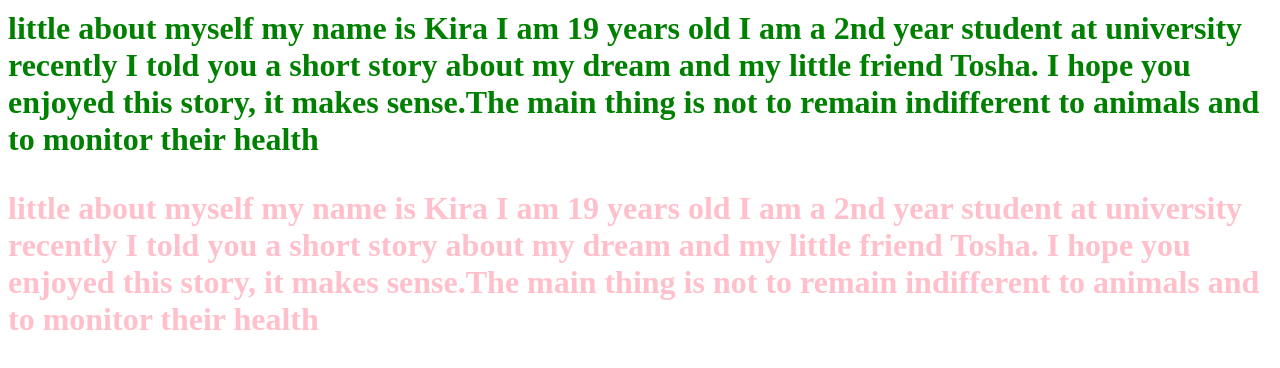
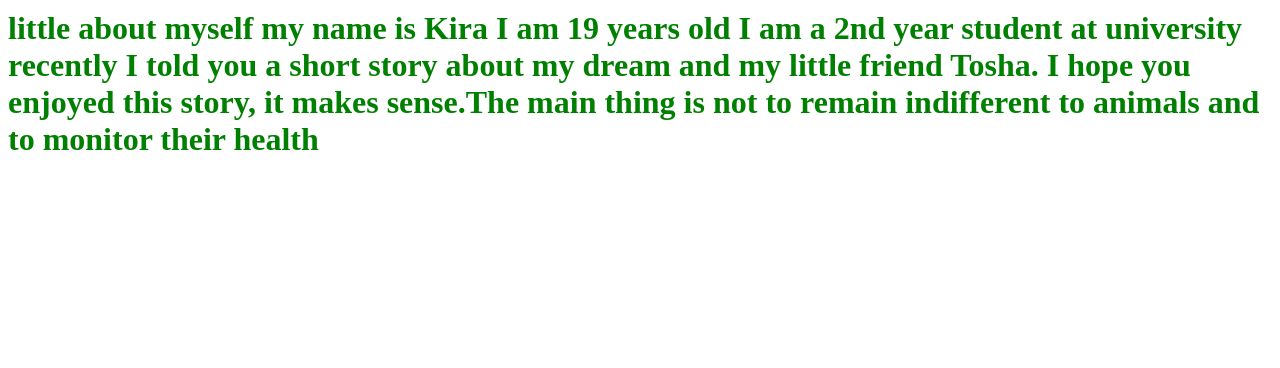
Before and after one commit to 2606243010KE200/CSS1, a plain HTML site: page index.html in a window 1280 px wide. Shown: the part 1040-1408 px from the top of the page. After the commit the page ends 1230 px from the top, so only its background shows below. Drawn offline with Linux system fonts and the light colour scheme.

Commit message:
Update index.html

```diff
--- a/index.html
+++ b/index.html
@@ -21,7 +21,5 @@ My cat is already 5 years old and now he enjoys life and believes that miracles
 <img src ="https://cn15.nevsedoma.com.ua/photo/12/1218/305_files/406ff6c8bd17e6d7a68c9f9a68949531.jpg">
 <p style ="color:green">little about myself my name is Kira I am 19 years old I am a 2nd year student at university recently I told you a short story about my dream and my little friend Tosha. I hope you enjoyed this story, it makes sense.The main thing is not to remain indifferent to animals and to monitor their health
 </p>
-<p style ="color:pink">little about myself my name is Kira I am 19 years old I am a 2nd year student at university recently I told you a short story about my dream and my little friend Tosha. I hope you enjoyed this story, it makes sense.The main thing is not to remain indifferent to animals and to monitor their health
-</p>
 </body>
 </html>
```
